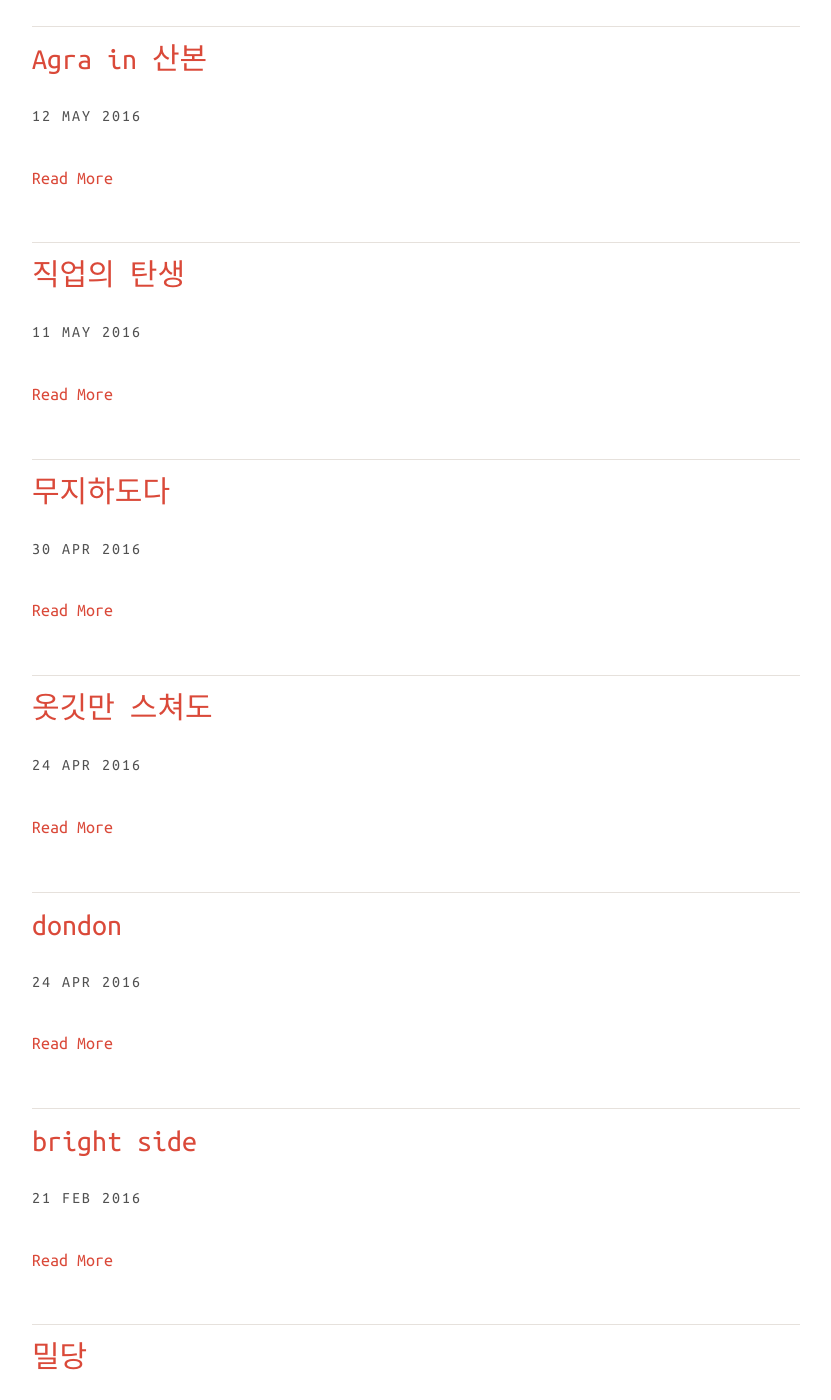
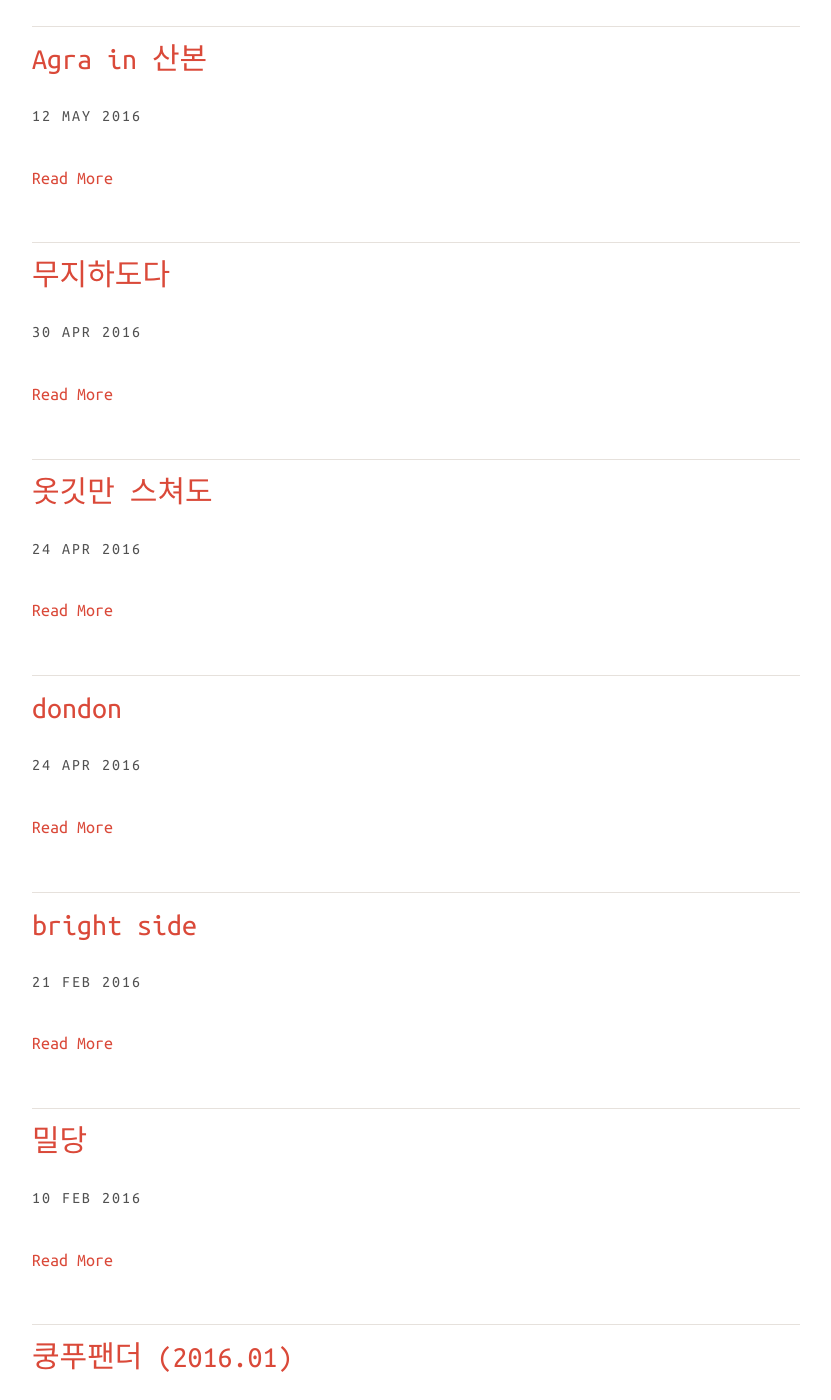
Before and after one commit to hahajh/hahajh.github.com, a Jekyll site: the page built from index.html, in a window 1280 px wide and 1400 px high, scrolled down 403 px. Shown: the whole window, without its empty margins (224-1055 px from the left). Built offline with Jekyll 4.4.1, drawn with Linux system fonts in a browser that asks for light colours; nearby versions of some CDN libraries; some of the changed text lies outside the part shown.

Commit message:
Mr Hyde was here …

```diff
--- a/_posts/2016-05-11-job.md
+++ /dev/null
@@ -1,5 +0,0 @@
----
-layout: post
-title: 직업의 탄생
----
-중먀 쟁이
```
Also changed, not shown: _posts/2016-05-13-banjang.md (+3 -1 lines).
